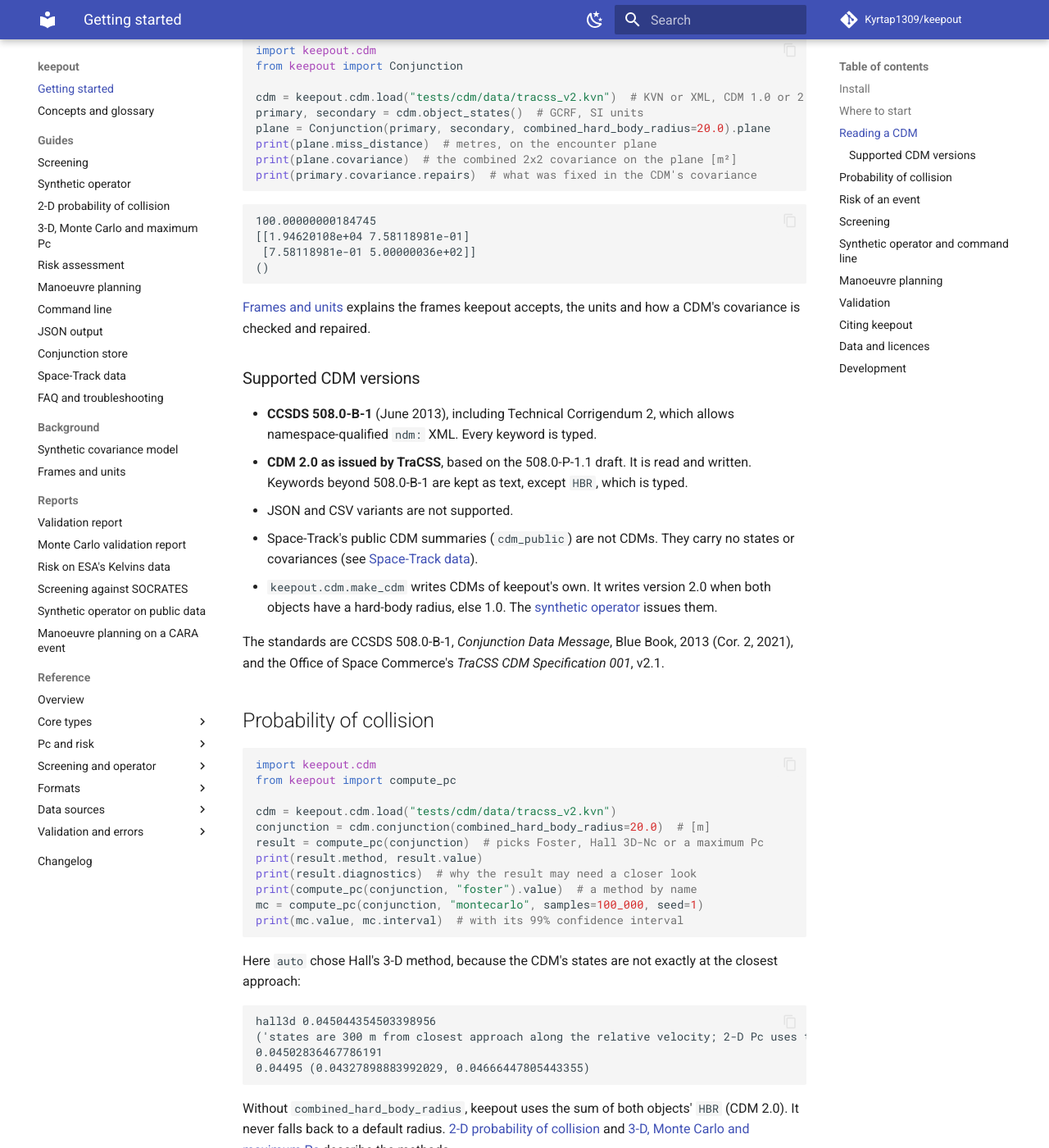
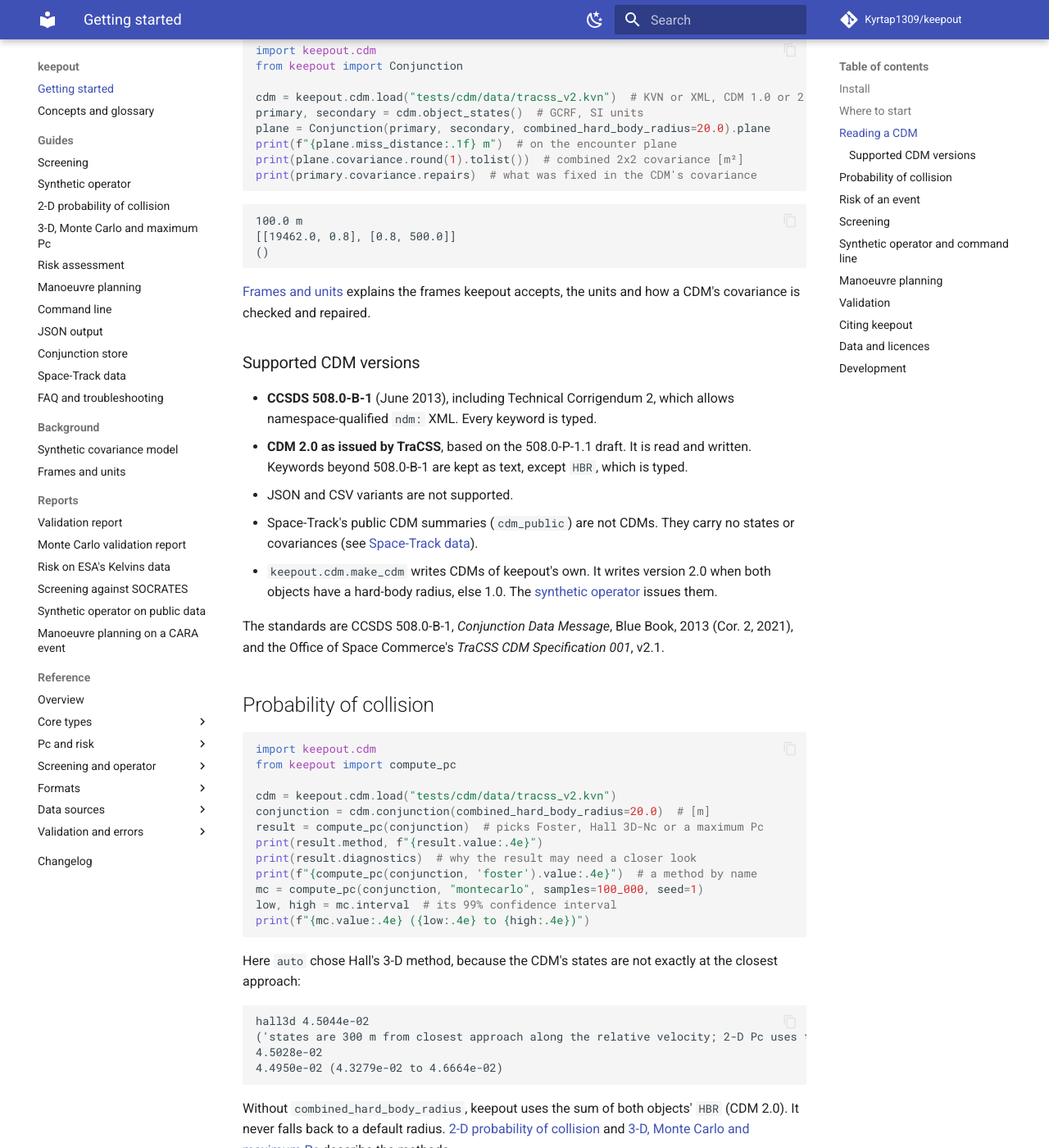
Before and after one commit to Kyrtap1309/keepout, an MkDocs documentation site: the page built from docs/index.md, in a window 1280 px wide and 1400 px high, scrolled down 1559 px. Shown: the whole window at 82% size. Built offline with MkDocs 1.6.1 and Material for MkDocs 9.7.7, drawn with Linux system fonts in a browser that asks for light colours; comment, search, counter and statistics services are not loaded.

Commit message:
fix(docs): round example output and drop the Pages deploy

````diff
--- a/docs/index.md
+++ b/docs/index.md
@@ -72,15 +72,14 @@ from keepout import Conjunction
 cdm = keepout.cdm.load("tests/cdm/data/tracss_v2.kvn")  # KVN or XML, CDM 1.0 or 2.0
 primary, secondary = cdm.object_states()  # GCRF, SI units
 plane = Conjunction(primary, secondary, combined_hard_body_radius=20.0).plane
-print(plane.miss_distance)  # metres, on the encounter plane
-print(plane.covariance)  # the combined 2x2 covariance on the plane [m²]
+print(f"{plane.miss_distance:.1f} m")  # on the encounter plane
+print(plane.covariance.round(1).tolist())  # combined 2x2 covariance [m²]
 print(primary.covariance.repairs)  # what was fixed in the CDM's covariance
 ```
 
 ```text
-100.00000000184745
-[[1.94620108e+04 7.58118981e-01]
- [7.58118981e-01 5.00000036e+02]]
+100.0 m
+[[19462.0, 0.8], [0.8, 500.0]]
 ()
 ```
 
@@ -114,21 +113,22 @@ from keepout import compute_pc
 cdm = keepout.cdm.load("tests/cdm/data/tracss_v2.kvn")
 conjunction = cdm.conjunction(combined_hard_body_radius=20.0)  # [m]
 result = compute_pc(conjunction)  # picks Foster, Hall 3D-Nc or a maximum Pc
-print(result.method, result.value)
+print(result.method, f"{result.value:.4e}")
 print(result.diagnostics)  # why the result may need a closer look
-print(compute_pc(conjunction, "foster").value)  # a method by name
+print(f"{compute_pc(conjunction, 'foster').value:.4e}")  # a method by name
 mc = compute_pc(conjunction, "montecarlo", samples=100_000, seed=1)
-print(mc.value, mc.interval)  # with its 99% confidence interval
+low, high = mc.interval  # its 99% confidence interval
+print(f"{mc.value:.4e} ({low:.4e} to {high:.4e})")
 ```
 
 Here `auto` chose Hall's 3-D method, because the CDM's states are not
 exactly at the closest approach:
 
 ```text
-hall3d 0.045044354503398956
+hall3d 4.5044e-02
 ('states are 300 m from closest approach along the relative velocity; 2-D Pc uses the straight-line closest approach',)
-0.04502836467786191
-0.04495 (0.04327898883992029, 0.04666447805443355)
+4.5028e-02
+4.4950e-02 (4.3279e-02 to 4.6664e-02)
 ```
 
 Without `combined_hard_body_radius`, keepout uses the sum of both objects'
--- a/mkdocs.yml
+++ b/mkdocs.yml
@@ -1,5 +1,4 @@
 site_name: keepout
-site_url: https://kyrtap1309.github.io/keepout/
 site_description: Spacecraft conjunction assessment in Python
 copyright: Copyright &copy; 2026 Patryk Niczke — MIT licence
 repo_url: https://github.com/Kyrtap1309/keepout
````
Also changed, not shown: README.md (+18 -23 lines), docs/pc-2d.md (+1 -1 lines), 2 other files.
